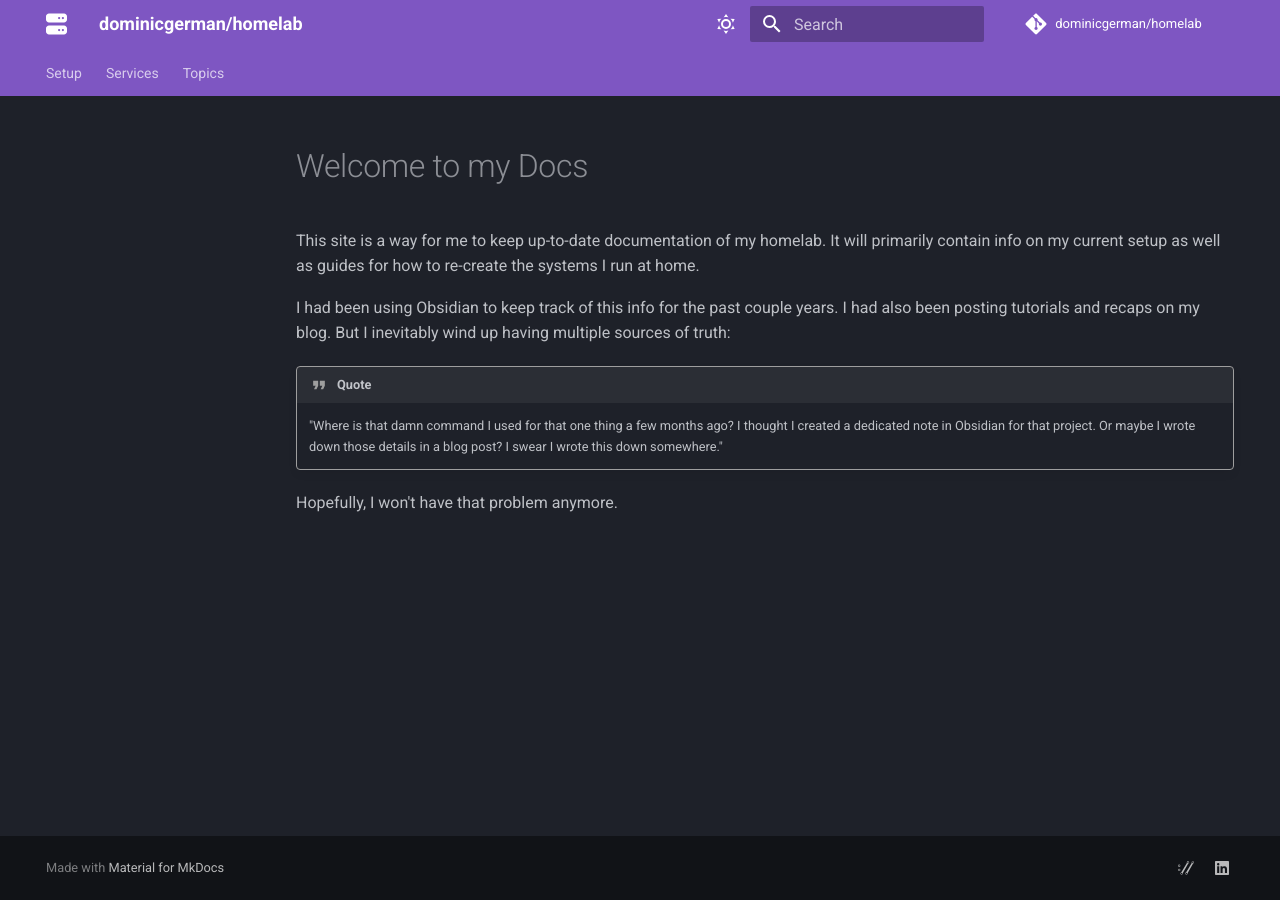
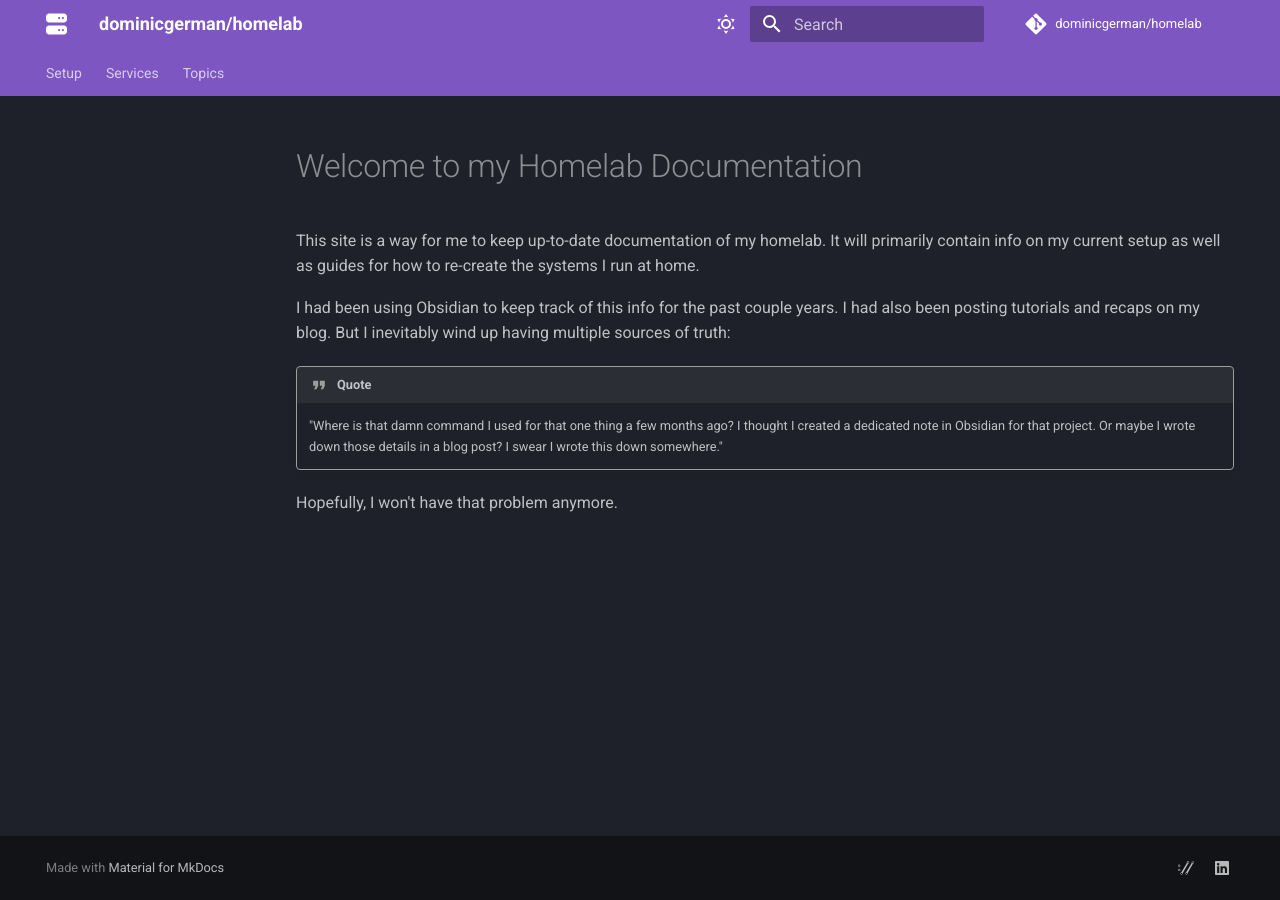
Before and after one commit to dominicgerman/homelab, an MkDocs documentation site: the page built from docs/index.md, in a window 1280 px wide. Built offline with MkDocs 1.6.1 and Material for MkDocs 9.7.7, drawn with Linux system fonts in a browser that asks for light colours; comment, search, counter and statistics services are not loaded.

Commit message:
updated index.md

```diff
--- a/docs/index.md
+++ b/docs/index.md
@@ -1,4 +1,4 @@
-# Welcome to my Docs
+# Welcome to my Homelab Documentation
 
 This site is a way for me to keep up-to-date documentation of my homelab. It will primarily contain info on my current setup as well as guides for how to re-create the systems I run at home.
 
```
